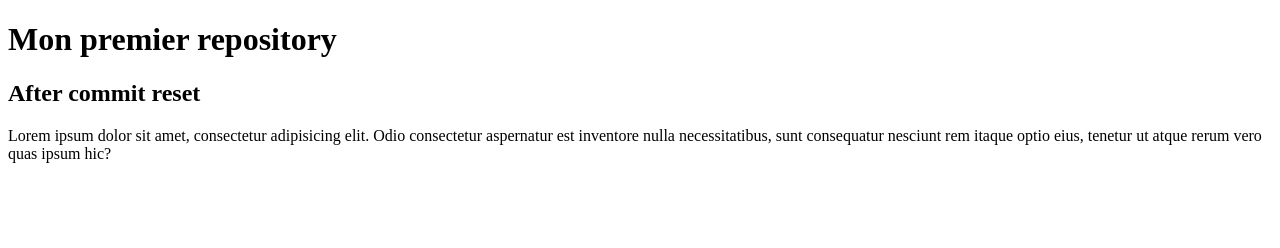
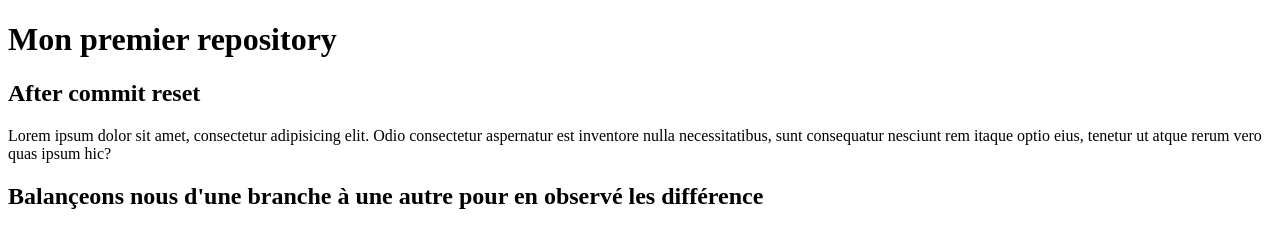
Before and after one commit to teyana/cour-git, a plain HTML site: page index.html in a window 1280 px wide. Drawn offline with Linux system fonts and the light colour scheme.

Commit message:
création d'une branche + ajout de contenu>h2

```diff
--- a/index.html
+++ b/index.html
@@ -11,5 +11,6 @@
             <div class="textcontainer">
                 <p>Lorem ipsum dolor sit amet, consectetur adipisicing elit. Odio consectetur aspernatur est inventore nulla necessitatibus, sunt consequatur nesciunt rem itaque optio eius, tenetur ut atque rerum vero quas ipsum hic?</p>
             </div>
+        <h2>Balançeons nous d'une branche à une autre pour en observé les différence</h2>
 </body>
 </html>
```
